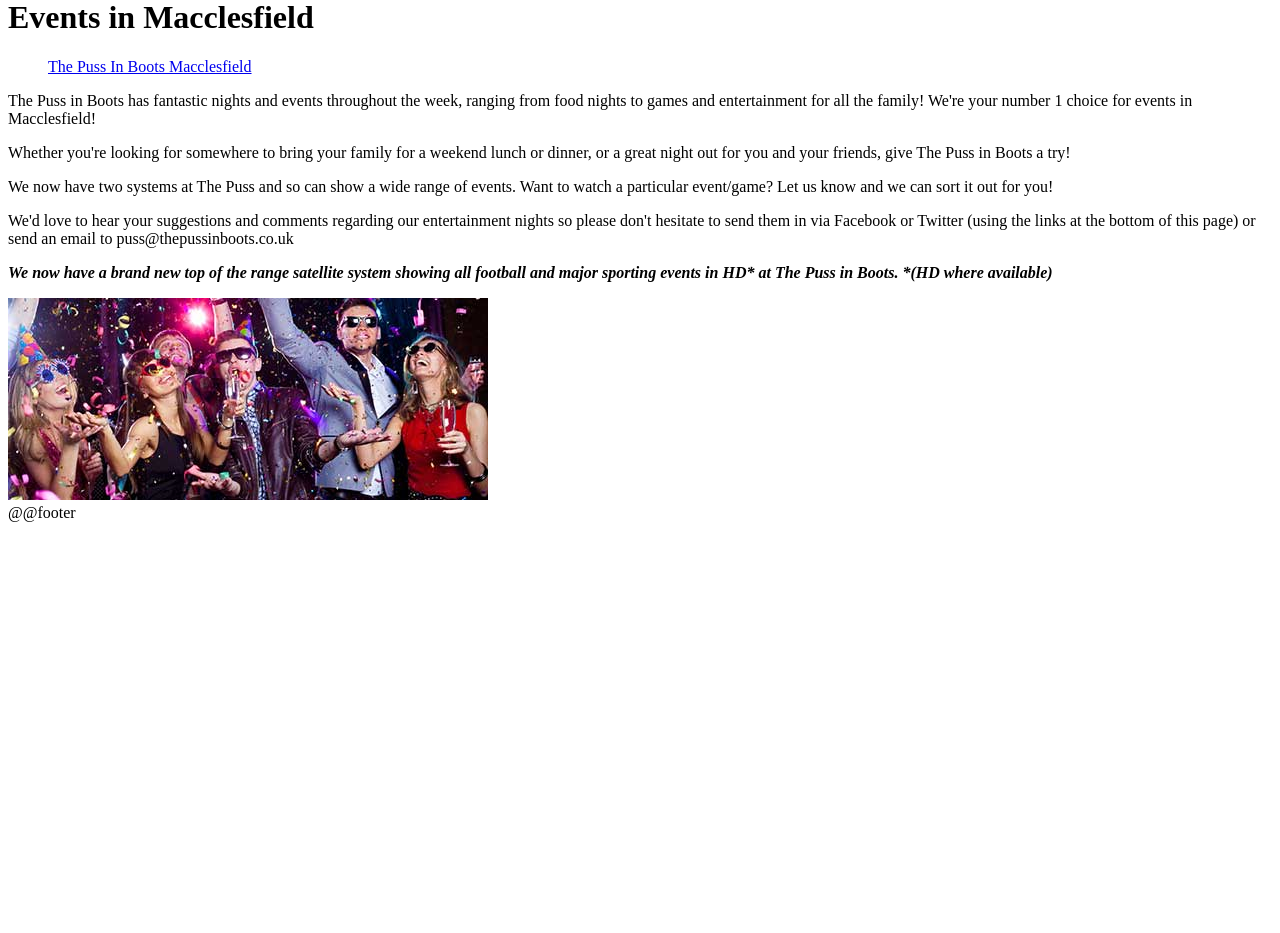
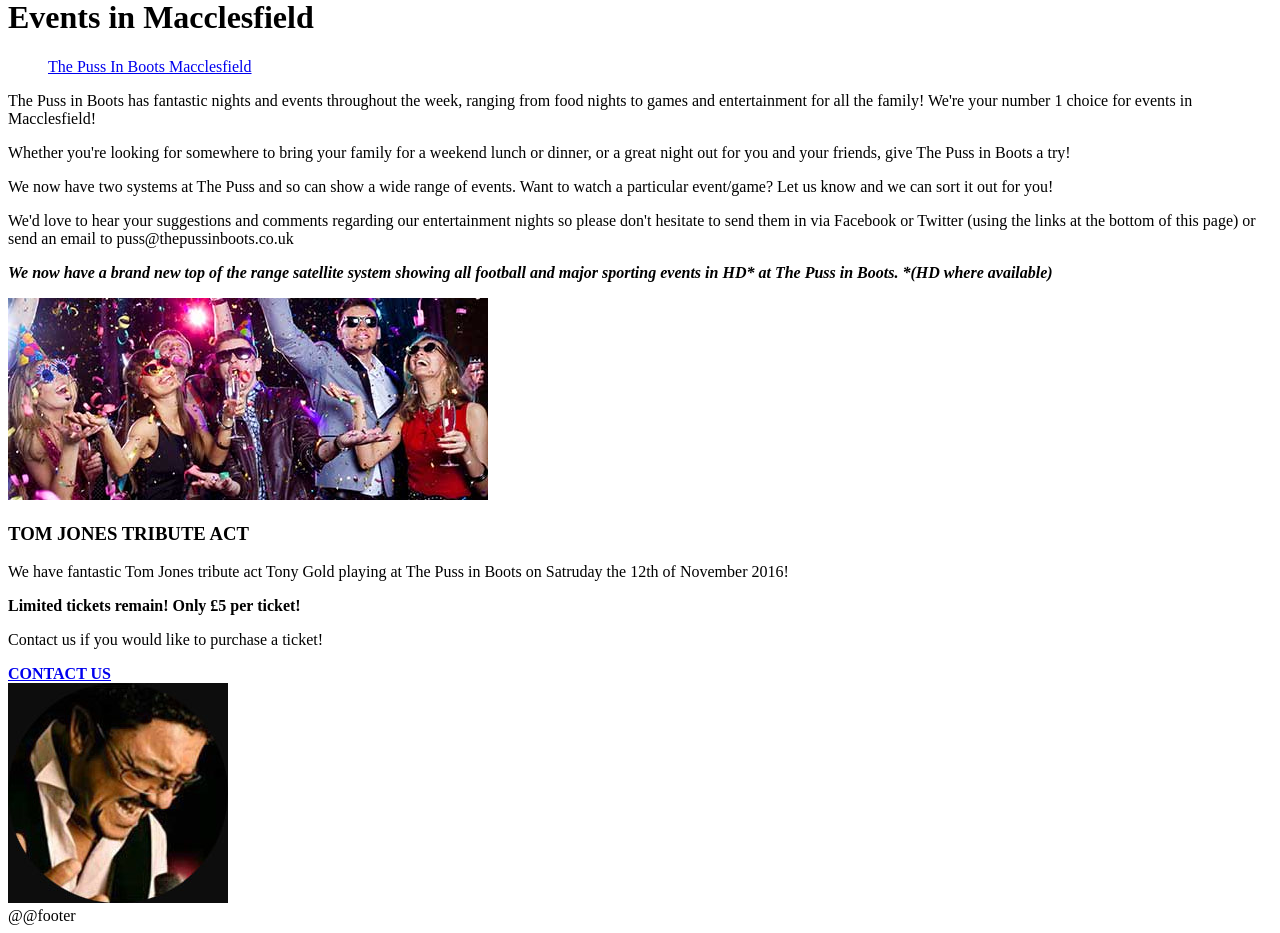
Before and after one commit to AshEdwardsDesign/Litework, a PHP site: page /events-in-macclesfield.html in a window 1280 px wide. Shown: the part 66-999 px from the top of the page. Before the commit the page ends 588 px from the top, so only its background shows below. Run offline with PHP 8.4, Linux system fonts and the light colour scheme; some libraries are stand-ins or nearby versions.

Commit message:
added tom jones

```diff
--- a/events-in-macclesfield.html
+++ b/events-in-macclesfield.html
@@ -88,6 +88,21 @@
 
         </div>
 
+        <div id="tom-jones">
+            <div class="container">
+                <div class="row">
+                    <div class="col-xs-12 col-sm-10">
+                        <h3 class="text-yellow">TOM JONES TRIBUTE ACT</h3>
+                        <p>We have fantastic Tom Jones tribute act Tony Gold playing at The Puss in Boots on Satruday the 12th of November 2016!</p>
+                        <p><strong>Limited tickets remain! Only £5 per ticket!</strong></p>
+                        <p>Contact us if you would like to purchase a ticket!</p>
+                        <a role="button" href="contact.html" class="btn btn-lg no-underline"><strong>CONTACT US</strong></a>
+                    </div>
+                    <div class="col-xs-12 col-sm-2"><img src="img/tom-jones.jpg" alt="Tom Jones" class="img-responsive"></div>
+                </div>
+            </div>
+        </div>
+
         <!-- Footer Start -->
         @@footer
         <!-- Footer End -->
--- a/sass/_custom.scss
+++ b/sass/_custom.scss
@@ -53,7 +53,7 @@ body {
     color: white !important;
 }
 
-#footer {
+#footer, #tom-jones {
     background-color: #0d0d0d !important;
     color: #ffffff !important;
     padding-top: 2em !important;
@@ -251,6 +251,10 @@ label {
 .no-underline {
     text-decoration: none !important;
 }
+
+.text-yellow {
+    color: yellow !important;
+}
 // TA STUFF
 
 #CDSLOCINNER {
```
Also changed, not shown: index.html (+15 -0 lines), img/tom-jones.jpg (added).
